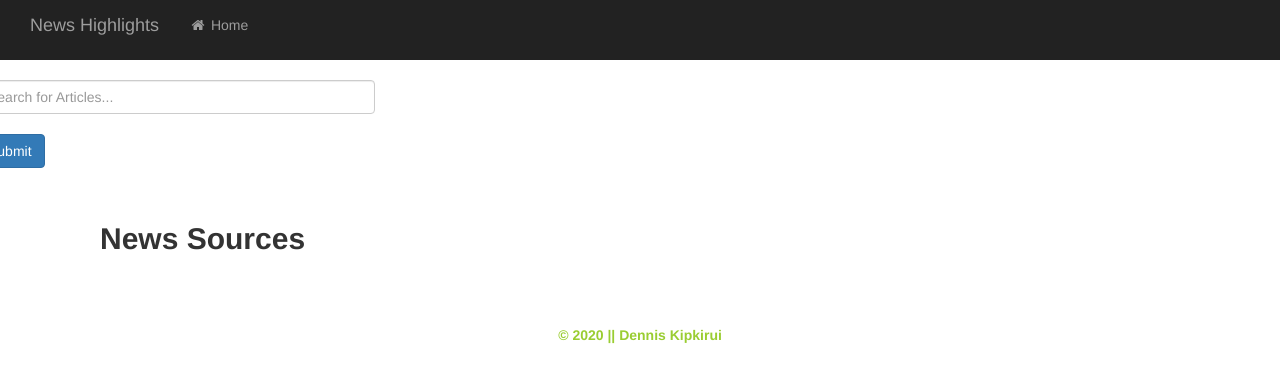
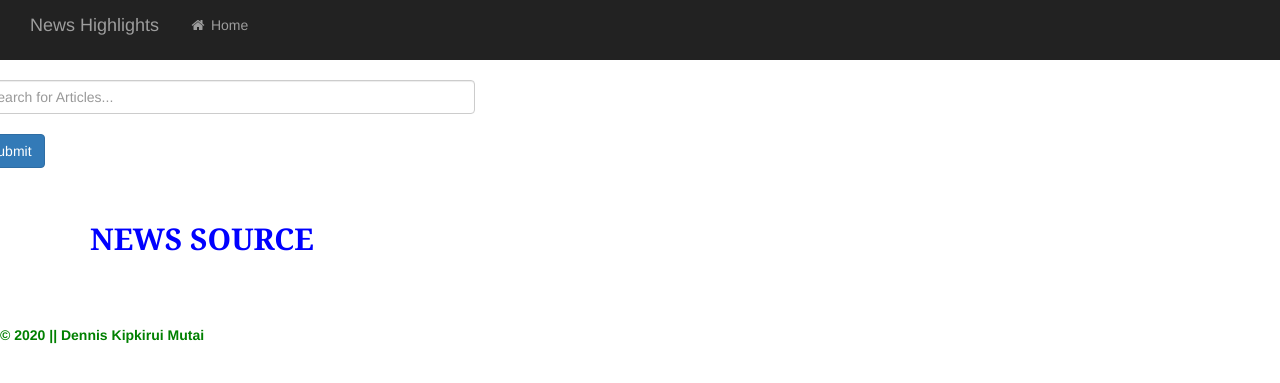
Before and after one commit to DennisKipkirui/News-api, a Flask app: template app/templates/index.html in a window 1280 px wide. Shown: the top 383 px of the page. Run offline with Flask 2, Linux system fonts and the light colour scheme; the template is opened without the code that fills it, so the values that code supplies are empty; some libraries are stand-ins or nearby versions.

Commit message:
updated index.html and fix others bugs

```diff
--- a/app/templates/index.html
+++ b/app/templates/index.html
@@ -7,7 +7,7 @@
         {% if title %}
         <title> {{ title }}</title>
         {% else %}
-        <title> News Highlights </title>
+        <title>NEWS HIGHLIGHTS </title>
         {% endif %}
     </head>
         {% block content %}
@@ -15,17 +15,17 @@
     <br>
     <div class="container">
         <form style="margin-left: -95px">
-            <input type="text" name="article_query" placeholder="Search for Articles... " class="form-control" style="width: 400px">
+            <input type="text" name="article_query" placeholder="Search for Articles... " class="form-control" style="width: 500px">
             <br>
             <input type="submit"  value="Submit" class="btn btn-primary">
         </form>
 
     </div>
     <br>
-        <div style="margin-left: 100px;">
-                            <h2 class="News" style="font-weight: bold;"> News Sources</h2>
+        <div style="margin-left: 90px;">
+                            <h2 class="News" style="font-weight: bolder; font-family: Georgia, 'Times New Roman', Times, serif; color: blue;">NEWS SOURCE</h2>
                                 <br>
-                            <div class="grid-container" style="display: grid;">
+                            <div class="grid-container" style="display: -ms-flexbox;">
 
                             {% for general_category in general %}
 
@@ -42,8 +42,8 @@
 
         <br><br>
         <div class="footer">
-        <footer style="color: yellowgreen; font-weight: bolder;">
-                    <p style="text-align: center;"> &copy; 2020 || Dennis Kipkirui </p>
+        <footer style="color:green; font-weight: bolder;">
+                    <p style="text-align: left;"> &copy; 2020 || Dennis Kipkirui Mutai </p>
         </footer>
         </div>
         {% endblock%}
```
